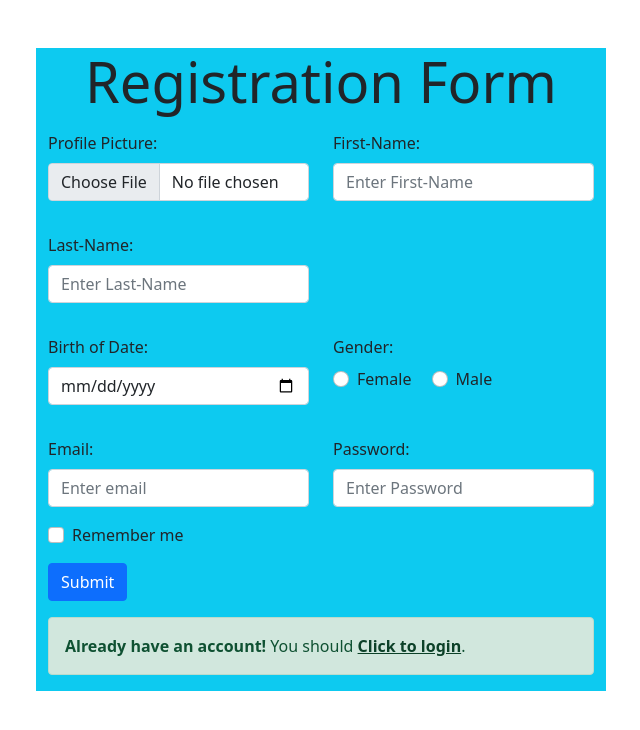
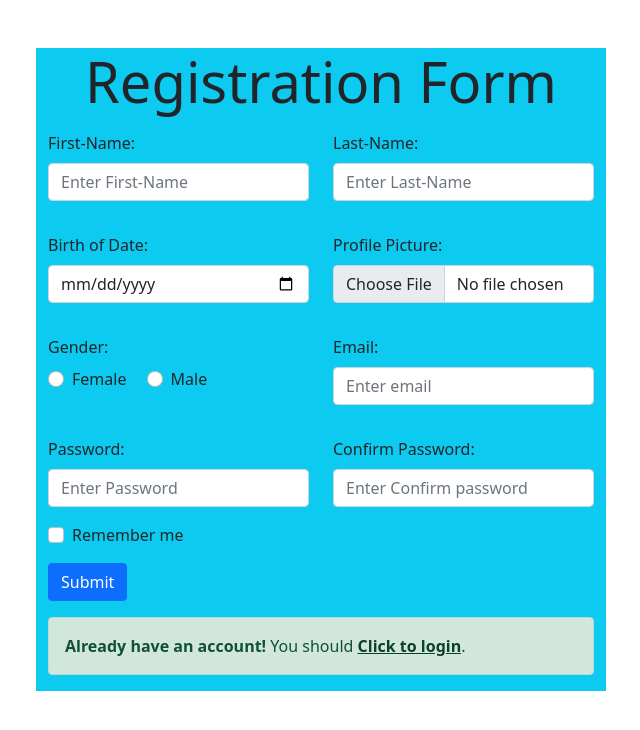
Before and after one commit to Nahidhasanweb777/login, a PHP site: page /regi.php in a window 1280 px wide. Shown: the top 730 px of the page, without its empty margins (319-959 px from the left). Run offline with PHP 8.4, Linux system fonts and the light colour scheme; some libraries are stand-ins or nearby versions; some web fonts are replaced.

Commit message:
verson 1.4

```diff
--- a/regi.php
+++ b/regi.php
@@ -9,27 +9,20 @@
         <div class="col-md-6 bg-info">
         <div class="heading display-4 text-center">Registration Form</div>
         <!-- form start -->
-        <form action="loginfunction.php" method="get">
+        <form action="loginfunction.php" method="post" enctype="multipart/form-data">
             <div class="row">
-            <div class="col-md-6">
-
-                <div class="mb-3 mt-3">
-                  <label for="First-Name" class="form-label">Profile Picture:</label>
-                 <input type="file" class="form-control" id="Profile" placeholder="Enter First-Name" name="profile" required>
-                </div>
-             </div>
 
             <div class="col-md-6">
 
                     <div class="mb-3 mt-3">
                       <label for="First-Name" class="form-label">First-Name:</label>
-                     <input type="text" class="form-control" id="First-Name" placeholder="Enter First-Name" name="fName" required>
+                     <input type="text" class="form-control" id="First-Name" placeholder="Enter First-Name" name="fName" >
                     </div>
                  </div>
                 <div class="col-md-6">
                    <div class="mb-3 mt-3">
                      <label for="Last-Name" class="form-label">Last-Name:</label>
-                     <input type="text" class="form-control" id="Last-Name" placeholder="Enter Last-Name" name="LName" required>
+                     <input type="text" class="form-control" id="Last-Name" placeholder="Enter Last-Name" name="LName" >
                     </div>
                 </div>
             </div>
@@ -38,17 +31,26 @@
                 <div class="col-md-6">
                     <div class="mb-3 mt-3">
                       <label for="Birth of Date" class="form-label">Birth of Date:</label>
-                     <input type="date" class="form-control" id="Birth of Date" placeholder="Enter Birth of Date" name="bdate" required>
+                     <input type="date" class="form-control" id="Birth of Date" placeholder="Enter Birth of Date" name="bdate" >
                     </div>
                  </div>
-                <div class="col-md-6">
+                 <div class="col-md-6">
+
+                <div class="mb-3 mt-3">
+                  <label for="Profile" class="form-label">Profile Picture:</label>
+                 <input type="file" class="form-control" id="Profile"  name="profile" required>
+                </div>
+             </div>
+</div>
+             <div class="row">
+                 <div class="col-md-6">
                    <div class="mb-3 mt-3">
                      <label for="Gender" class="form-label">Gender:</label>
                      <br>
 
 
                      <div class="form-check form-check-inline">
-                             <input class="form-check-input" type="radio" name="gender" id="fmale" value="Female" required>
+                             <input class="form-check-input" type="radio" name="gender" id="fmale" value="Female" >
                               <label class="form-check-label" for="inlineRadio1">Female</label>
                      </div>
                      <div class="form-check form-check-inline">
@@ -58,20 +60,19 @@
 
                     </div>
                 </div>
+                <div class="col-md-6">
+                    <div class="mb-3 mt-3">
+                      <label for="email" class="form-label">Email:</label>
+                     <input type="text" class="form-control" id="email" placeholder="Enter email" name="email" >
+                    </div>
+                 </div>
             </div>
 
             <div class="row">
-                <div class="col-md-6">
-                    <div class="mb-3 mt-3">
-                      <label for="email" class="form-label">Email:</label>
-                     <input type="text" class="form-control" id="email" placeholder="Enter email" name="email" required>
-                    </div>
-                 </div>
-
-                <div class="col-md-6">
+            <div class="col-md-6">
                    <div class="mb-3 mt-3">
                      <label for="Password" class="form-label">Password:</label>
-                     <input type="Password"  class="form-control" id="Password" placeholder="Enter Password" name="Password" required>
+                     <input type="Password"  class="form-control" id="Password" placeholder="Enter Password" name="Password" >
                         <?php
 
                         if(isset($_REQUEST['passLength']))
@@ -87,6 +88,29 @@
 
                     </div>
                 </div>
+
+
+                <div class="col-md-6">
+                    <div class="mb-3 mt-3">
+                      <label for="Cpassword" class="form-label">Confirm Password:</label>
+                     <input type="Password" class="form-control" id="Cpassword" placeholder="Enter Confirm password" name="Cpassword" >
+
+                     <?php
+
+                        if(isset($_REQUEST['notsame']))
+                        {
+                            ?>
+                            <div class="alert alert-denger">
+                                       <p class="text-danger"> <?php echo $_REQUEST['notsame'] ?> </p>
+                            </div>
+                           <?php
+                        }
+
+                        ?>
+                    </div>
+                 </div>
+
+
             </div>
 
 
```
Also changed, not shown: _userlist.php (+7 -2 lines), loginfunction.php (+27 -2 lines), new.php (added), uploads/IMG_20211025_211756-removebg-preview.png (added), uploads/ppp.png (added).
